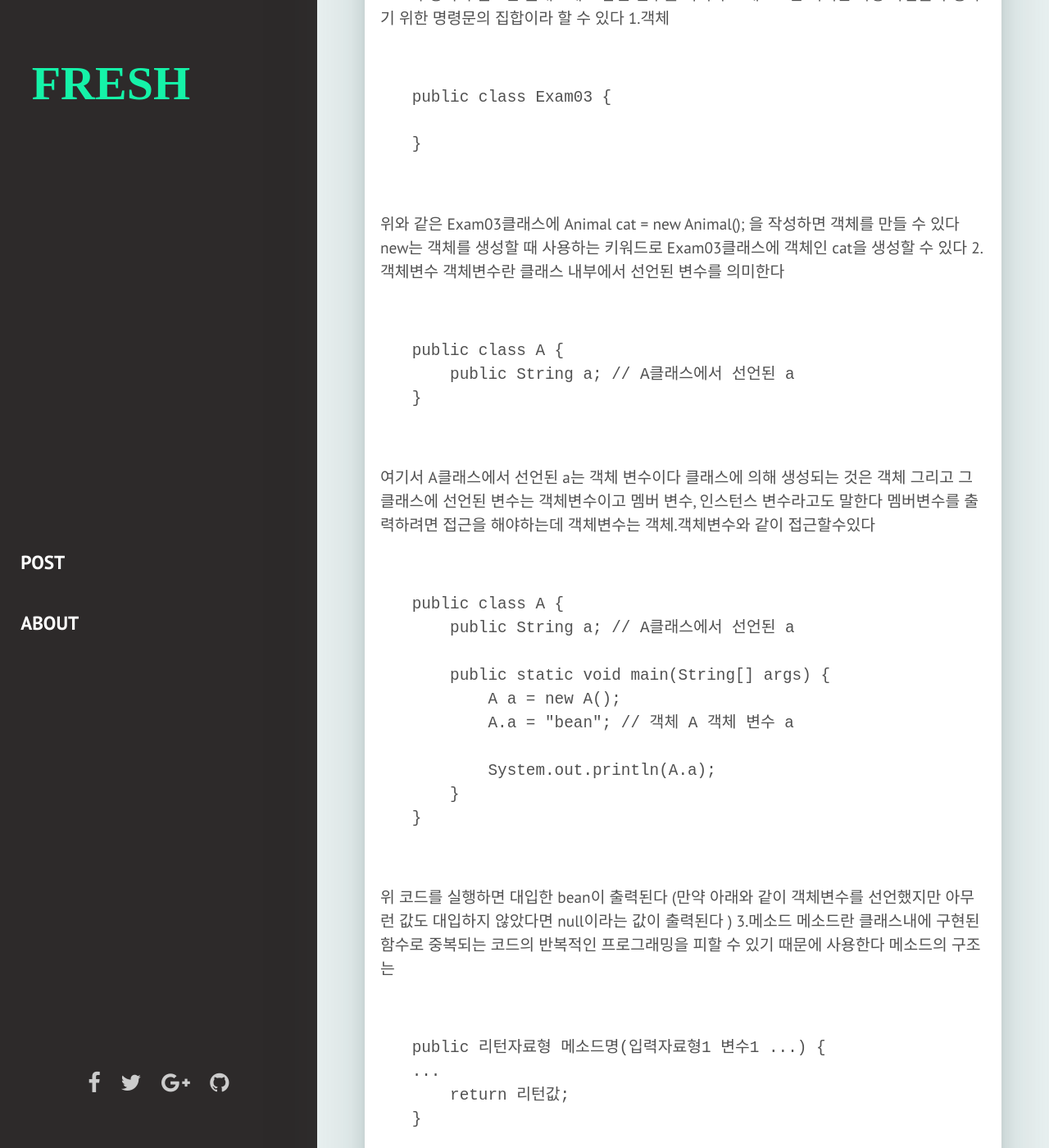
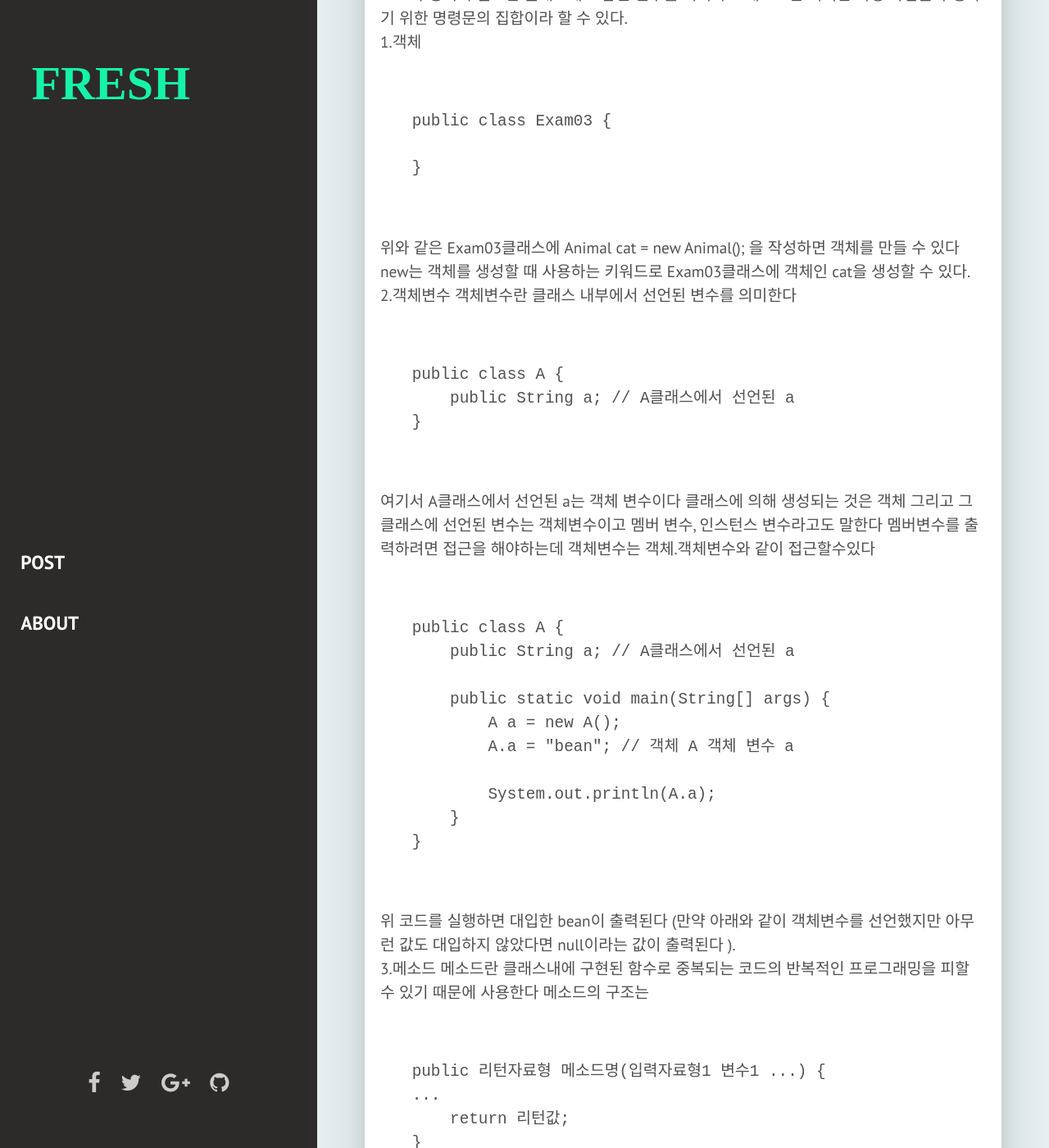
Before and after one commit to clara0624/clara0624.github.io, a Jekyll site: the page built from _posts/2022-03-20-class.markdown, in a window 1280 px wide and 1400 px high, scrolled down 353 px. Shown: the whole window at 82% size. Built offline with Jekyll 4.4.1, drawn with Linux system fonts in a browser that asks for light colours; some web fonts are replaced; some of the changed text lies outside the part shown.

Commit message:
set email

```diff
--- a/_posts/2022-03-20-class.markdown
+++ b/_posts/2022-03-20-class.markdown
@@ -6,7 +6,7 @@ description: Explain the class
 ---
 클래스
 --------------------------------------------------------------
-클래스란 객체를 정의하는 틀로 객체의 상태를 나타내는 필드와 객체의 행동을 나타내는 메소드로 구성되며 필드란 클래스에 포함된 변수를 의미하고 메소드란 어떠한 특정 작업을 수행하기 위한 명령문의 집합이라 할 수 있다
+클래스란 객체를 정의하는 틀로 객체의 상태를 나타내는 필드와 객체의 행동을 나타내는 메소드로 구성되며 필드란 클래스에 포함된 변수를 의미하고 메소드란 어떠한 특정 작업을 수행하기 위한 명령문의 집합이라 할 수 있다.
 1.객체
 <pre>
 <code>
@@ -15,7 +15,7 @@ public class Exam03 {
 }
 </code>
 </pre>
-위와 같은 Exam03클래스에 Animal cat = new Animal(); 을 작성하면 객체를 만들 수 있다  new는 객체를 생성할 때 사용하는 키워드로 Exam03클래스에 객체인 cat을 생성할 수 있다
+위와 같은 Exam03클래스에 Animal cat = new Animal(); 을 작성하면 객체를 만들 수 있다  new는 객체를 생성할 때 사용하는 키워드로 Exam03클래스에 객체인 cat을 생성할 수 있다.
 2.객체변수
 객체변수란 클래스 내부에서 선언된 변수를 의미한다
 <pre>
@@ -41,7 +41,7 @@ public class A {
 </code>
 </pre>
 위 코드를 실행하면 대입한 bean이 출력된다
-(만약 아래와 같이 객체변수를 선언했지만 아무런 값도 대입하지 않았다면 null이라는 값이 출력된다 )
+(만약 아래와 같이 객체변수를 선언했지만 아무런 값도 대입하지 않았다면 null이라는 값이 출력된다 ).
 3.메소드
 메소드란 클래스내에 구현된 함수로 중복되는 코드의 반복적인 프로그래밍을 피할 수 있기 때문에 사용한다 메소드의 구조는
 <pre>
```
